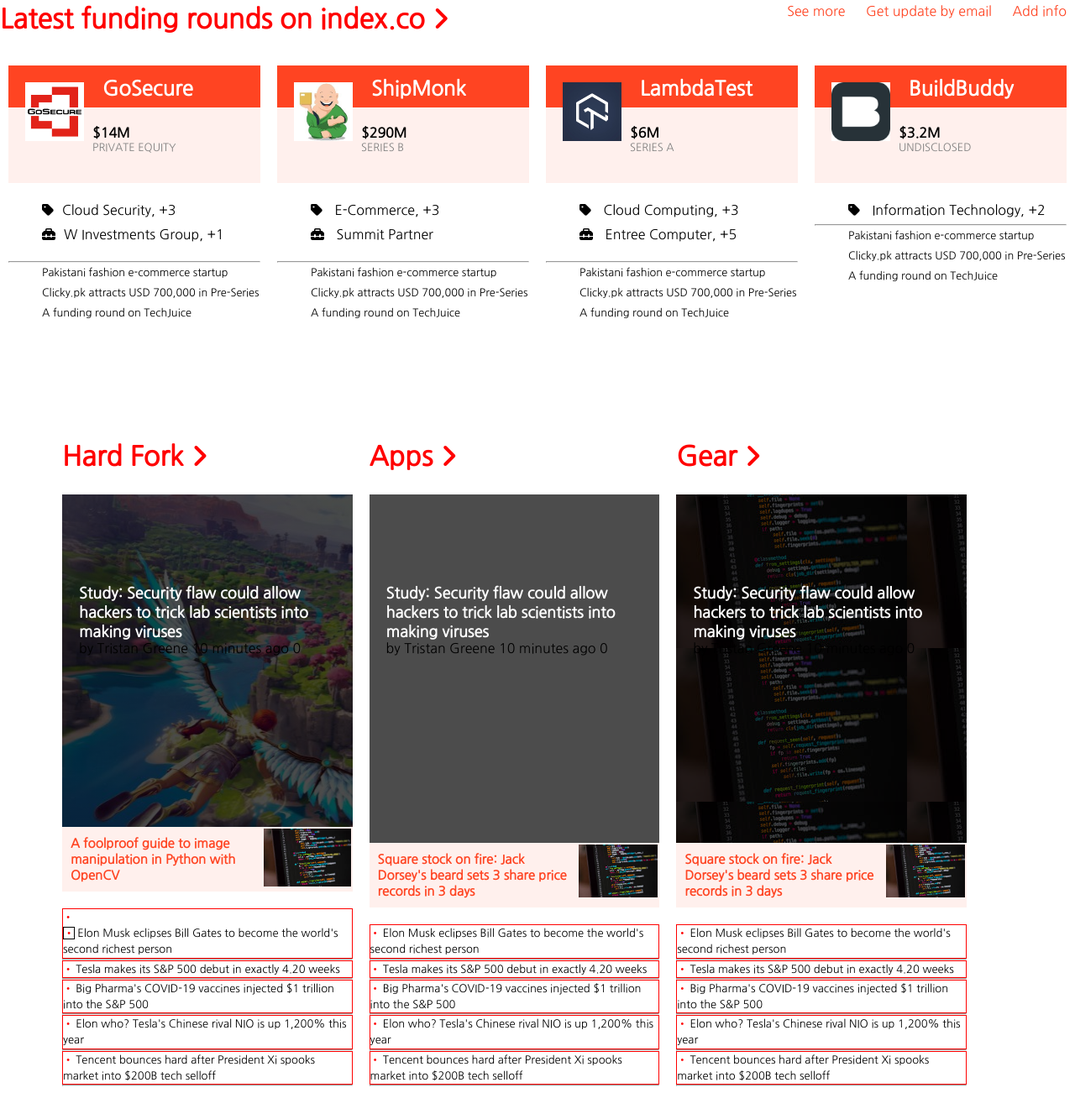
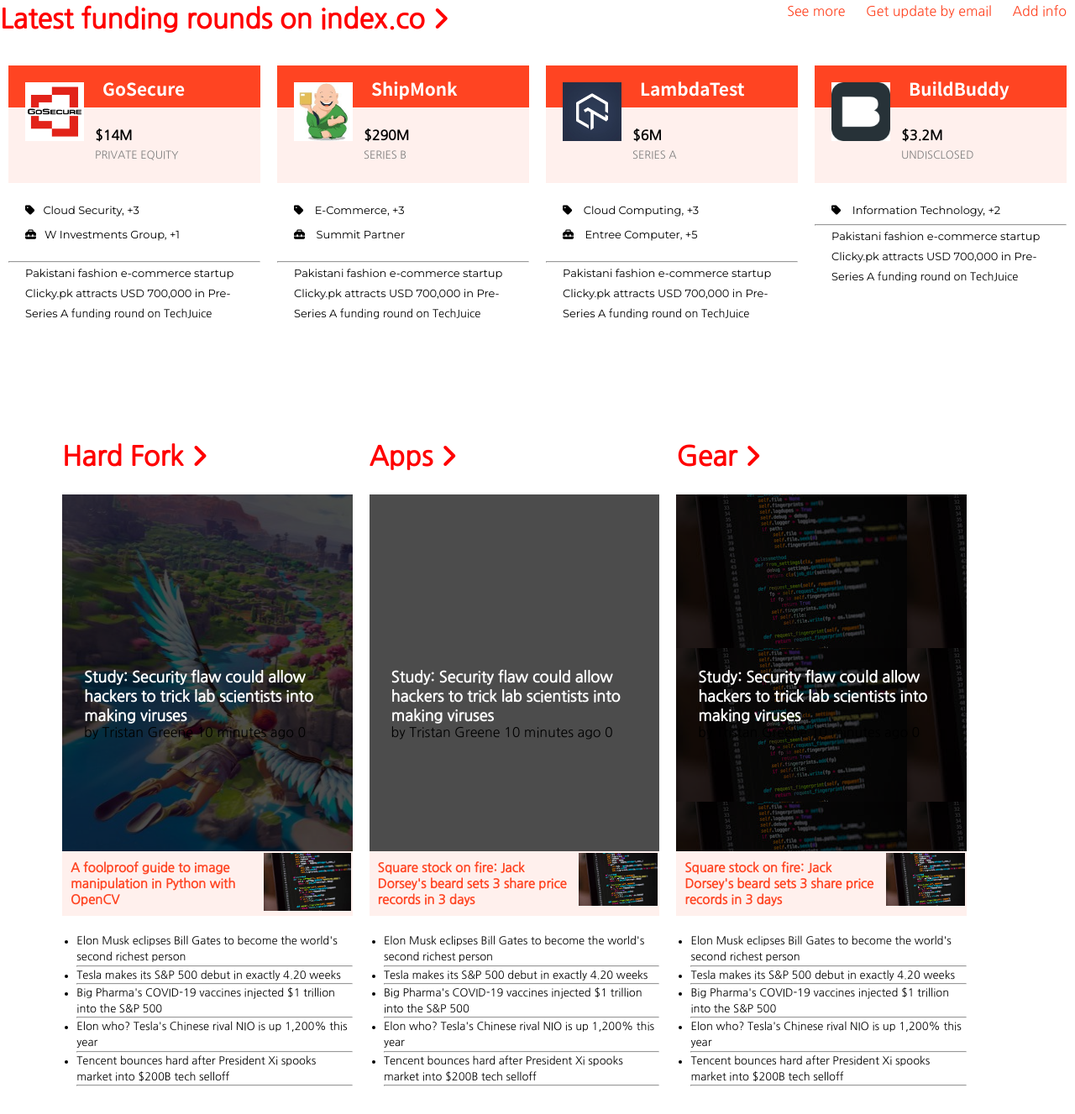
Before and after one commit to Gracetemitope/TNW-Project, a website: page index.html in a window 1280 px wide. Shown: the part 1148-2475 px from the top of the page at 84% size. Drawn offline with Linux system fonts and the light colour scheme.

Commit message:
HTML/CSS: add font and hover effect

```diff
--- a/css/style.css
+++ b/css/style.css
@@ -1,3 +1,8 @@
+@import url('https://fonts.googleapis.com/css2?family=Noto+Sans+JP:wght@700&family=Space+Grotesk:wght@600&display=swap');
+@import url('https://fonts.googleapis.com/css2?family=Space+Grotesk:wght@600&display=swap');
+@import url('https://fonts.googleapis.com/css2?family=Montserrat:wght@100&family=Noto+Sans+JP:wght@700&family=Space+Grotesk:wght@600&display=swap');
+@import url('https://fonts.googleapis.com/css2?family=Montserrat:wght@100;400&family=Noto+Sans+JP:wght@700&family=Space+Grotesk:wght@600&display=swap');
+
 * {
   margin: 0;
   padding: 0;
@@ -78,18 +83,10 @@
     background-size: cover;
     margin: 10px;
     background:linear-gradient(rgba(0,0,0,0.5), rgba(0,0,0,0.7)), url('../assert/images/header_image1.png');
-
-    /* background-image: url('../assert/images/header_image1.png'); */
   }
   .container > div {
-    /* position: relative; */
     padding: 20px;
   }
-  /* .container h2  {
-    font-size: 2rem;
-    /* margin-top: 9rem; */
-    /* margin-bottom: 15px; */
-  } */
   .container p {
     color: lightgrey;
     font-weight: bolder;
@@ -107,59 +104,55 @@
     height: 300px;
     background-repeat: no-repeat;
     background-position: center;
-
-    /* background: linear-gradient(rgba(0, 0, 0, 0.5), rgba(0, 0, 0, 0.5)); */
-    /* background-color: black; */
     margin: 10px;
-  }
-  .container {
-    /* background-image: linear-gradient(rgb(245, 228, 228), grey); */
-
   }
   .latest-container {
     display: flex;
     flex-direction: column;
-    /* margin-left: 20px; */
-
   }
   .latest-item {
     display: flex;
     flex-direction: row;
     align-items: center;
     margin-bottom: 20px;
+  }
 
-  }
-  .latest-item > div {
-    /* margin-left: 20px; */
-  }
   .latest-image {
     width: 125px;
     height: 125px;
   }
+
   .latest-h2{
     font-size: 1.5rem;
     margin-bottom: 20px;
+    font-family: 'Space Grotesk', sans-serif;
+    font-weight: 900;
   }
   .latest-p{
     color: grey;
     font-size: 1.2rem;
+    font-family: 'Space Grotesk', sans-serif;
+    font-weight: 900;
+
   }
 
   img {
     width: 100%;
   }
 
+  /* index.co */
   .index-sub-container {
     display: flex;
     flex-direction: column;
     height: 42vh;
     margin: 10px;
-    /* border: 0.5px solid lightgray; */
   }
+
   .sub-item-contain {
     height: 250px;
     margin-bottom: 10px;
   }
+
   .lower-block > p:nth-child(1) {
     margin-bottom: 5px;
   }
@@ -179,7 +172,6 @@
   .middle-block > div > p:nth-child(2) {
     font-size: 0.8rem;
     color: grey;
-    /* font-weight: 900; */
   }
   .sub-item-contain > div:nth-child(1) {
     width: 100%;
@@ -208,8 +200,9 @@
     color: white;
     position: relative;
     padding: 12px;
-    font-size: 1.5rem;
+    font-size: 1.3rem;
     font-weight: bolder;
+    font-family: 'Noto Sans JP', sans-serif;
   }
   .upper-block>img {
     width: 70px;
@@ -221,21 +214,24 @@
     margin-left: 100px;
     padding-top: 20px;
   }
-  .middle-block>div>strong{
-    font-size: 1.5rem
-  }
   .middle-block>div>p{
     font-size: 16px;
+    padding: 3px ;
   }
   .lower-block{
     padding-top: 20px;
     line-height: 1.5rem;
   }
   .lower-block>p{
-    padding-left:40px;
+    font-family: 'Montserrat', sans-serif;
+    color: black;
+  }
+  .lower-block>p{
+    padding-left:20px;
+    font-size: small;
   }
   .discription{
-    font-size: .8rem;
+    font-size: 2px;
   }
   .lower-block>hr{
     width: 100%;
@@ -247,8 +243,6 @@
     background-repeat: no-repeat;
     background-position: center;
     background-size: cover;
-    /* background:linear-gradient(rgba(0,0,0,0.7), rgba(0,0,0,0.7)), url('../assert/images/image1.png'); */
-
   }
   .card1 {
     height: 500px;
@@ -320,11 +314,12 @@
     padding: 20px;
   }
   .card-image > h2  {
+    cursor: pointer;
     font-size: 2rem;
     margin-bottom: 15px;
   }
   .card-image > p {
-    color: lightgrey;
+    color: grey;
     font-weight: bolder;
     font-size: 1.2rem;
   }
@@ -344,6 +339,7 @@
     overflow: hidden;
   }
   .sub-card-container{
+    cursor: pointer;
     display: flex;
     width: 100%;
     margin: 0 auto;
@@ -381,21 +377,6 @@
   .card-point>ul>hr{
     width: 100%;
     color: lightgray;
-  }
-  li::before {
-    content: "•";
-    color: red;
-    margin-right: 3px;
-  }
-  li {
-    /* text-align: flex-start; */
-  }
-  li >div::before {
-    height: 10px;
-    content: "•";
-    color: red;
-    margin-right: 3px;
-    border: 1px solid black;
   }
 
   /* footer */
@@ -603,22 +584,25 @@
       max-width: calc(1/4);
       padding-bottom: 50px;
     }
+    .index-main>h2{
+      padding-left: 0;
+    }
     /* card section */
     .card-container{
       display: flex;
       flex-wrap: wrap;
-      /* border: 10px solid red; */
       max-width: 90%;
       margin: 40px auto;
     }
     .card{
       max-width: calc(90%/3);
       margin: 10px;
-      /* border: 1px solid black; */
       max-height: 100vh;
     }
     .card-image>div>h2{
+      cursor: pointer;
       position: relative;
+      display: inline;
       z-index: 100;
       font-size: 18px;
       font-weight: 700;
@@ -626,15 +610,18 @@
       top: 18px;
       left: 0;
     }
+    .card-image>div{
+      position: relative;
+      top: 100px;
+      left: 6px;
+      display: inline-block;
+    }
     .card-image>div>p{
       position: relative;
       z-index: 100;
       left: 0px;
       top: 15px;
       color: black;
-    }
-    .index-main>h2{
-      padding-left: 0;
     }
     .sub-card-container{
       width: 100%;
@@ -655,11 +642,10 @@
       margin-bottom: 30px;
       line-height: 1.2rem;
       font-size: small;
-      list-style: none;
-      list-style: #f42;
     }
-    .card-point>ul>li{
-      border: 1px solid red;
+    .card-point>ul{
+      max-width: 95%;
+      float: right;
     }
     .card-point>ul>li>p{
       text-align: justify;
@@ -670,6 +656,13 @@
       color: lightgray;
       height: 0.2px;
     }
+
+    /* hover effect */
+    .navigation-link>a:hover{
+        font-weight: 700;
+        color: black;
+    }
+
 }
 @media (max-width: 770px) {
   .container h2  {
@@ -684,3 +677,16 @@
     display: none;
   }
 }
+.container1:hover,.container2:hover,.container3:hover{
+  opacity: 0.9;
+}
+.latest-h2:hover{
+  color: #f42;
+  text-decoration: underline;
+}
+.index-main>h2:hover,.index-link>a:hover,.index-main>h2:hover,.latest-news>h2:hover{
+  color: black;
+}
+.sub-header-card>h2:hover,.card-image>div>h2:hover{
+  text-decoration: underline;
+}
--- a/index.html
+++ b/index.html
@@ -29,9 +29,9 @@
                         alt="logo-image"
                         id="logo">
                 </a>
-                <div class="navigation-link hidden-mobile"
-                    <a
-                    href="#">LATEST</a>
+                <div class="navigation-link hidden-mobile">
+
+                    <a href="#">LATEST</a>
                     <a href="#">HARD FORK</a>
                     <a href="#">PLUGGED</a>
                     <a href="#">README</a>
@@ -82,8 +82,7 @@
         </div>
         <!-- Latest New -->
         <section class="latest-news">
-            <h2>Latest News <i
-                    class="fa fa-angle-right"
+            <h2>Latest News <i class="fa fa-angle-right"
                     style="font-size: 2rem;"></i></h2>
             <div class="latest-container">
                 <div class="latest-item">
@@ -91,12 +90,10 @@
                         alt="latest image"
                         class="latest-image">
                     <div>
-
                         <h2 class="latest-h2">
                             Immortals Fenyx Rising is good clean derivative fun
                         </h2>
                         <p class="latest-p">Nino de Vries 12 hours ago</p>
-
                     </div>
                 </div>
                 <div class="latest-item">
@@ -107,8 +104,7 @@
                         <h2 class="latest-h2">Run Windows on your Mac with this Cyber Monday app bundle feat Parallels
                         </h2>
                         <p class="latest-p">TNW Deals 15 hours ago</p>
-
-                </div>
+                    </div>
                 </div>
                 <div class="latest-item">
                     <img src="./assert/images/image3.png"
@@ -200,7 +196,7 @@
                             </div>
                             <div class="middle-block">
                                 <div>
-                                 <p>$14M</p>
+                                    <p>$14M</p>
                                     <p>PRIVATE EQUITY</p>
                                 </div>
                             </div>
@@ -318,7 +314,7 @@
                 </div>
                 <div class="card-point">
                     <ul>
-                        <li><div>Elon Musk eclipses Bill Gates to become the world's second richest person</div></li>
+                        <li>Elon Musk eclipses Bill Gates to become the world's second richest person</li>
                         <hr>
                         <li>Tesla makes its S&P 500 debut in exactly 4.20 weeks</li>
                         <hr>
@@ -585,7 +581,7 @@
             </div>
             <div class="card">
                 <div class="index-main margin-heading">
-                    <h2>Distract  <i class="fa fa-angle-right"></i></h2>
+                    <h2>Distract <i class="fa fa-angle-right"></i></h2>
                 </div>
                 <div class="card-image card9">
                     <div>
```
